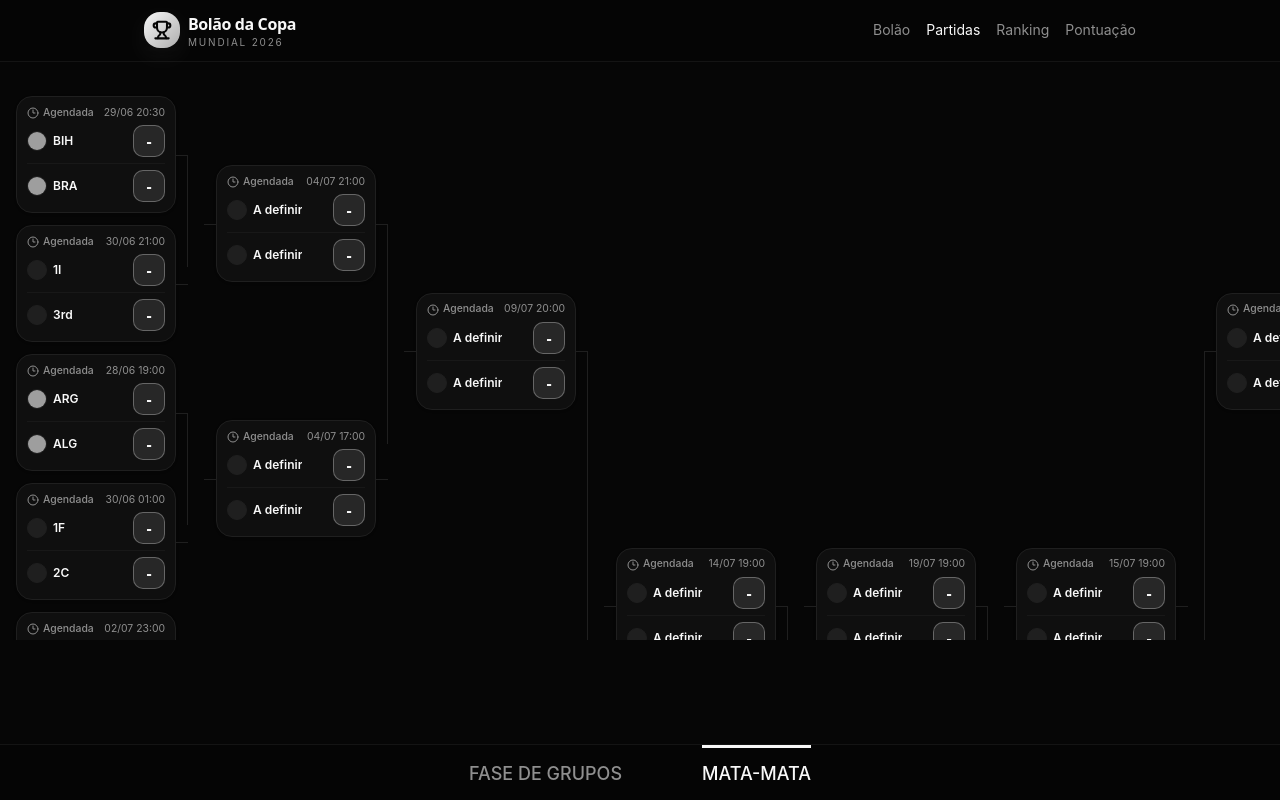
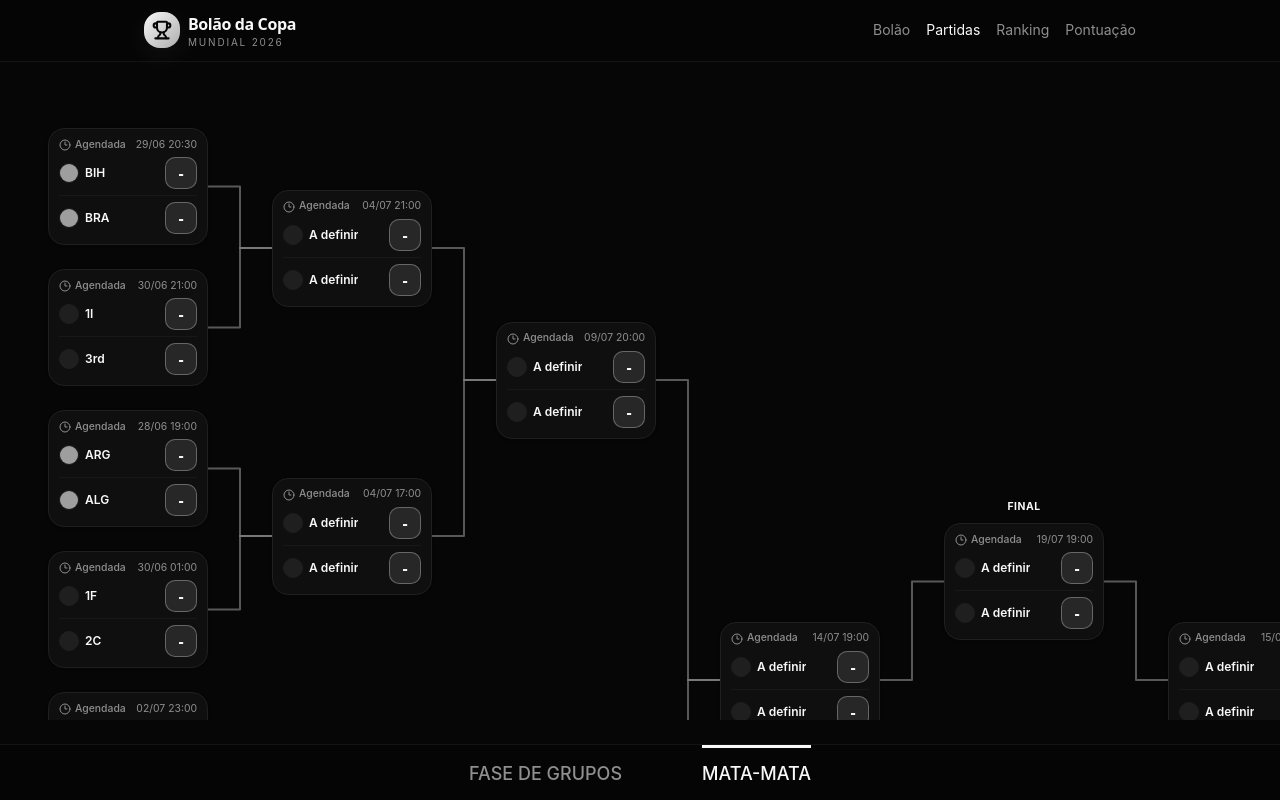
Before and after one commit to moisesferreira123/WorldCupBet-Frontend, a React (Vite) app: page /matches in a window 1280 px wide. Built offline with nearby package versions, Linux system fonts and the light colour scheme; grey boxes are pictures that could not be loaded.

Commit message:
fix: fixed matches order

```diff
--- a/src/components/stage/knockoutStage/KnockoutMatch.tsx
+++ b/src/components/stage/knockoutStage/KnockoutMatch.tsx
@@ -195,8 +195,15 @@ function getStatus(match?: Match) {
   }
 }
 
-export default function KnockoutMatch({ leftLine, rightLine, leftConnectingLine, rightConnectingLine, connectingLineHeight, match, teamsMap, homePlaceholder, awayPlaceholder, editable = false, onScoreChange, onPenaltyChange }: KnockoutMatchProps) {
-  const pathname = useLocation().pathname;
+export default function KnockoutMatch({
+  match,
+  teamsMap,
+  homePlaceholder,
+  awayPlaceholder,
+  editable = false,
+  onScoreChange,
+  onPenaltyChange,
+}: Omit<KnockoutMatchProps, "leftLine" | "rightLine" | "leftConnectingLine" | "rightConnectingLine" | "connectingLineHeight">) {
   const homeTeam = match?.homeTeamId ? teamsMap?.get(match.homeTeamId) : undefined;
   const awayTeam = match?.awayTeamId ? teamsMap?.get(match.awayTeamId) : undefined;
   const status = getStatus(match);
@@ -225,7 +232,11 @@ export default function KnockoutMatch({ leftLine, rightLine, leftConnectingLine,
   }
 
   return (
-    <div className={`relative ${editable ? 'w-64' : 'w-44 xl:w-40'}`}>
+    <div
+      className={`relative ${editable ? 'w-64' : 'w-44 xl:w-40'}`}
+      data-match-id={match?.id}
+      data-stage={match?.stage}
+    >
       <div className="rounded-xl border border-border bg-card shadow-sm p-2.5">
         <div className="mb-1.5 flex items-center justify-between gap-2 text-[0.65rem] leading-none">
           <div className={`flex min-w-0 items-center gap-1 ${status.className}`}>
@@ -284,10 +295,6 @@ export default function KnockoutMatch({ leftLine, rightLine, leftConnectingLine,
           }
         />
       </div>
-      {rightLine && <span className="pointer-events-none absolute -right-3 top-1/2 h-px w-3 bg-border"></span>}
-      {leftLine && <span className="pointer-events-none absolute -left-3 top-1/2 h-px w-3 bg-border"></span>}
-      {rightConnectingLine && <span className={`pointer-events-none absolute -right-3 top-1/2 w-px bg-border ${connectingLineHeight}`}></span>}
-      {leftConnectingLine && <span className={`pointer-events-none absolute -left-3 top-1/2 w-px bg-border ${connectingLineHeight}`}></span>}
     </div>
   );
 }
--- a/src/components/stage/knockoutStage/KnockoutStage.tsx
+++ b/src/components/stage/knockoutStage/KnockoutStage.tsx
@@ -1,9 +1,8 @@
-import { useRef, useState, type MouseEvent } from "react";
+import { useRef, useState, useLayoutEffect, type MouseEvent } from "react";
 import type { Match, Team, WorldCupResponse } from "../../../api/types";
 import {
   roundOf32Placeholders,
   sortMatchesById,
-  type MatchPlaceholder,
 } from "../../../lib/betting";
 import KnockoutMatch from "./KnockoutMatch";
 
@@ -21,41 +20,6 @@ type KnockoutStageProps = {
     value: number | null
   ) => void;
 };
-
-type MatchLineConfig = {
-  leftLine: boolean;
-  rightLine: boolean;
-  leftConnectingLine: boolean;
-  rightConnectingLine: boolean;
-  connectingLineHeight: string;
-};
-
-type MatchColumnConfig = {
-  className: string;
-  matches: (Match | undefined)[];
-  lines: MatchLineConfig[];
-  placeholders?: MatchPlaceholder[];
-  absoluteMatch?: {
-    className: string;
-    match?: Match;
-    line: MatchLineConfig;
-    placeholder?: MatchPlaceholder;
-  };
-};
-
-const line = (
-  leftLine: boolean,
-  rightLine: boolean,
-  rightConnectingLine: boolean,
-  leftConnectingLine: boolean,
-  connectingLineHeight: string
-): MatchLineConfig => ({
-  leftLine,
-  rightLine,
-  rightConnectingLine,
-  leftConnectingLine,
-  connectingLineHeight,
-});
 
 function groupMatchesByStage(matches: Match[]) {
   return {
@@ -81,11 +45,104 @@ export default function KnockoutStage({
   const teamsMap = getTeamsMap(data?.teams ?? []);
   const matchesByStage = groupMatchesByStage(data?.matches ?? []);
   const scrollContainerRef = useRef<HTMLDivElement>(null);
+  const contentRef = useRef<HTMLDivElement>(null);
   const [isDragging, setIsDragging] = useState(false);
   const [startX, setStartX] = useState(0);
   const [startY, setStartY] = useState(0);
   const [scrollLeft, setScrollLeft] = useState(0);
   const [scrollTop, setScrollTop] = useState(0);
+  const [paths, setPaths] = useState<string[]>([]);
+
+  useLayoutEffect(() => {
+    if (!contentRef.current) return;
+
+    const calculatePaths = () => {
+      const newPaths: string[] = [];
+      const contentEl = contentRef.current;
+      if (!contentEl) return;
+      const contentRect = contentEl.getBoundingClientRect();
+      const matchElements = contentEl.querySelectorAll("[data-match-id]");
+
+      const getCenter = (el: Element) => {
+        const rect = el.getBoundingClientRect();
+        return {
+          x: rect.left - contentRect.left + rect.width / 2,
+          y: rect.top - contentRect.top + rect.height / 2,
+          left: rect.left - contentRect.left,
+          right: rect.right - contentRect.left,
+          top: rect.top - contentRect.top,
+          bottom: rect.bottom - contentRect.top,
+          width: rect.width,
+          height: rect.height,
+        };
+      };
+
+      const matchMap = new Map();
+      matchElements.forEach(el => {
+        const id = el.getAttribute("data-match-id");
+        if (id) matchMap.set(id, el);
+      });
+
+      const drawElbow = (start: any, end: any, direction: "right" | "left") => {
+        const midX = (start.x + end.x) / 2;
+        if (direction === "right") {
+          return `M ${start.right} ${start.y} H ${midX} V ${end.y} H ${end.left}`;
+        } else {
+          return `M ${start.left} ${start.y} H ${midX} V ${end.y} H ${end.right}`;
+        }
+      };
+
+      const connect = (
+        sourceMatches: Match[],
+        targetMatches: Match[],
+        sourcePerTarget: number
+      ) => {
+        targetMatches.forEach((target, i) => {
+          const targetEl = matchMap.get(String(target.id));
+          if (!targetEl) return;
+          const targetPos = getCenter(targetEl);
+
+          for (let j = 0; j < sourcePerTarget; j++) {
+            const source = sourceMatches[i * sourcePerTarget + j];
+            if (!source) continue;
+            const sourceEl = matchMap.get(String(source.id));
+            if (!sourceEl) continue;
+            const sourcePos = getCenter(sourceEl);
+            const dir = sourcePos.x < targetPos.x ? "right" : "left";
+            newPaths.push(drawElbow(sourcePos, targetPos, dir));
+          }
+        });
+      };
+
+      const left32 = matchesByStage.roundOf32.slice(0, 8);
+      const right32 = matchesByStage.roundOf32.slice(8, 16);
+      const left16 = matchesByStage.roundOf16.slice(0, 4);
+      const right16 = matchesByStage.roundOf16.slice(4, 8);
+      const leftQF = matchesByStage.quarterFinals.slice(0, 2);
+      const rightQF = matchesByStage.quarterFinals.slice(2, 4);
+      const leftSF = matchesByStage.semiFinals.slice(0, 1);
+      const rightSF = matchesByStage.semiFinals.slice(1, 2);
+      const final = matchesByStage.final;
+
+      connect(left32, left16, 2);
+      connect(right32, right16, 2);
+      connect(left16, leftQF, 2);
+      connect(right16, rightQF, 2);
+      connect(leftQF, leftSF, 2);
+      connect(rightQF, rightSF, 2);
+      connect(leftSF, final, 1);
+      connect(rightSF, final, 1);
+
+      setPaths(newPaths);
+    };
+
+    const timer = setTimeout(calculatePaths, 100);
+    window.addEventListener("resize", calculatePaths);
+    return () => {
+      clearTimeout(timer);
+      window.removeEventListener("resize", calculatePaths);
+    };
+  }, [data, editable, matchesByStage]);
 
   const handleMouseMove = (e: MouseEvent) => {
     if (!isDragging || !scrollContainerRef.current) return;
@@ -107,84 +164,7 @@ export default function KnockoutStage({
     setScrollTop(scrollContainerRef.current.scrollTop);
   };
 
-  const handleMouseUp = () => {
-    setIsDragging(false);
-  };
-
-  const columns: MatchColumnConfig[] = [
-    {
-      className: "flex flex-col justify-around gap-3",
-      matches: matchesByStage.roundOf32.slice(0, 8),
-      placeholders: roundOf32Placeholders.slice(0, 8),
-      lines: Array.from({ length: 8 }, (_, index) =>
-        line(false, true, index % 2 === 0, false, "h-28")
-      ),
-    },
-    {
-      className: "flex flex-1 flex-col justify-around",
-      matches: matchesByStage.roundOf16.slice(0, 4),
-      lines: [
-        line(true, true, true, false, "h-55"),
-        line(true, true, false, false, "h-28"),
-        line(true, true, true, false, "h-55"),
-        line(true, true, false, false, "h-28"),
-      ],
-    },
-    {
-      className: "flex flex-1 flex-col justify-around",
-      matches: matchesByStage.quarterFinals.slice(0, 2),
-      lines: [
-        line(true, true, true, false, "h-109.5"),
-        line(true, true, false, false, "h-55"),
-      ],
-    },
-    {
-      className: "flex flex-1 flex-col justify-around",
-      matches: matchesByStage.semiFinals.slice(0, 1),
-      lines: [line(true, true, true, false, "h-60")],
-    },
-    {
-      className: "relative flex flex-1 flex-col justify-around",
-      matches: matchesByStage.final.slice(0, 1),
-      lines: [line(true, true, true, false, "h-60")],
-      absoluteMatch: {
-        className: "absolute w-full top-156.75",
-        match: matchesByStage.thirdPlace[0],
-        line: line(true, true, false, false, "h-109.5"),
-      },
-    },
-    {
-      className: "relative flex flex-1 flex-col justify-around",
-      matches: matchesByStage.semiFinals.slice(1, 2),
-      lines: [line(true, true, false, false, "h-60")],
-    },
-    {
-      className: "flex flex-1 flex-col justify-around",
-      matches: matchesByStage.quarterFinals.slice(2, 4),
-      lines: [
-        line(true, true, false, true, "h-109.5"),
-        line(true, true, false, false, "h-55"),
-      ],
-    },
-    {
-      className: "flex flex-1 flex-col justify-around",
-      matches: matchesByStage.roundOf16.slice(4, 8),
-      lines: [
-        line(true, true, false, true, "h-55"),
-        line(true, true, false, false, "h-28"),
-        line(true, true, false, true, "h-55"),
-        line(true, true, false, false, "h-28"),
-      ],
-    },
-    {
-      className: "flex flex-1 flex-col justify-around gap-3",
-      matches: matchesByStage.roundOf32.slice(8, 16),
-      placeholders: roundOf32Placeholders.slice(8, 16),
-      lines: Array.from({ length: 8 }, (_, index) =>
-        line(true, false, false, index % 2 === 0, "h-28")
-      ),
-    },
-  ];
+  const handleMouseUp = () => setIsDragging(false);
 
   return (
     <div
@@ -193,46 +173,134 @@ export default function KnockoutStage({
       onMouseUp={handleMouseUp}
       onMouseLeave={handleMouseUp}
       onMouseMove={handleMouseMove}
-      className={`w-full max-h-[70vh] overflow-auto px-4 pb-8 no-scrollbar touch-none ${
+      className={`no-scrollbar w-full max-h-[80vh] overflow-auto px-4 pb-12 touch-none ${
         isDragging ? "cursor-grabbing" : "cursor-grab"
       }`}
     >
-      <div className="mx-auto flex min-w-max justify-start gap-8 py-4 sm:justify-center lg:gap-10">
-        {columns.map((column, columnIndex) => (
       <div
-            key={columnIndex}
-            className={`${column.className} select-none`}
+        ref={contentRef}
+        className="relative mx-auto flex min-w-max gap-12 p-8 py-12 lg:gap-16 sm:justify-center"
       >
-            {column.lines.map((lineConfig, matchIndex) => (
+        <svg className="pointer-events-none absolute inset-0 h-full w-full overflow-visible">
+          {paths.map((d, i) => (
+            <path
+              key={i}
+              d={d}
+              fill="none"
+              stroke="currentColor"
+              strokeWidth="2"
+              className="text-muted-foreground/60 transition-all duration-300"
+              strokeLinecap="round"
+              strokeLinejoin="round"
+            />
+          ))}
+        </svg>
+
+        {/* Round of 32 Left */}
+        <div className="flex flex-col justify-around gap-6">
+          {matchesByStage.roundOf32.slice(0, 8).map((match, i) => (
             <KnockoutMatch
-                key={`${columnIndex}-${matchIndex}`}
-                {...lineConfig}
-                match={column.matches[matchIndex]}
+              key={match.id}
+              match={match}
               teamsMap={teamsMap}
-                homePlaceholder={column.placeholders?.[matchIndex]?.home}
-                awayPlaceholder={column.placeholders?.[matchIndex]?.away}
+              homePlaceholder={roundOf32Placeholders[i].home}
+              awayPlaceholder={roundOf32Placeholders[i].away}
               editable={editable}
               onScoreChange={onScoreChange}
               onPenaltyChange={onPenaltyChange}
             />
           ))}
+        </div>
 
-            {column.absoluteMatch && (
-              <div className={column.absoluteMatch.className}>
+        {/* Round of 16 Left */}
+        <div className="flex flex-col justify-around gap-12">
+          {matchesByStage.roundOf16.slice(0, 4).map(match => (
             <KnockoutMatch
-                  {...column.absoluteMatch.line}
-                  match={column.absoluteMatch.match}
+              key={match.id}
+              match={match}
               teamsMap={teamsMap}
-                  homePlaceholder={column.absoluteMatch.placeholder?.home}
-                  awayPlaceholder={column.absoluteMatch.placeholder?.away}
               editable={editable}
               onScoreChange={onScoreChange}
               onPenaltyChange={onPenaltyChange}
             />
+          ))}
         </div>
-            )}
+
+        {/* Quarter Finals Left */}
+        <div className="flex flex-col justify-around gap-24">
+          {matchesByStage.quarterFinals.slice(0, 2).map(match => (
+            <KnockoutMatch key={match.id} match={match} teamsMap={teamsMap} editable={editable} onScoreChange={onScoreChange} onPenaltyChange={onPenaltyChange} />
+          ))}
         </div>
+
+        {/* Semi Finals Left */}
+        <div className="flex flex-col justify-around gap-32">
+          <KnockoutMatch match={matchesByStage.semiFinals[0]} teamsMap={teamsMap} editable={editable} onScoreChange={onScoreChange} onPenaltyChange={onPenaltyChange} />
+        </div>
+
+        {/* Final + Third Place */}
+        <div className="flex flex-col justify-center gap-24">
+          <div className="flex flex-col gap-20">
+            <div className="flex flex-col items-center gap-2">
+              <span className="text-[0.65rem] font-bold uppercase tracking-wider text-gold">Final</span>
+              <KnockoutMatch match={matchesByStage.final[0]} teamsMap={teamsMap} editable={editable} onScoreChange={onScoreChange} onPenaltyChange={onPenaltyChange} />
+            </div>
+            <div className="flex flex-col items-center gap-2">
+              <span className="text-[0.65rem] font-bold uppercase tracking-wider text-muted-foreground">3º Lugar</span>
+              <KnockoutMatch match={matchesByStage.thirdPlace[0]} teamsMap={teamsMap} editable={editable} onScoreChange={onScoreChange} onPenaltyChange={onPenaltyChange} />
+            </div>
+          </div>
+        </div>
+
+        {/* Semi Finals Right */}
+        <div className="flex flex-col justify-around gap-32">
+          <KnockoutMatch match={matchesByStage.semiFinals[1]} teamsMap={teamsMap} editable={editable} onScoreChange={onScoreChange} onPenaltyChange={onPenaltyChange} />
+        </div>
+
+        {/* Quarter Finals Right */}
+        <div className="flex flex-col justify-around gap-24">
+
+          {matchesByStage.quarterFinals.slice(2, 4).map(match => (
+            <KnockoutMatch
+              key={match.id}
+              match={match}
+              teamsMap={teamsMap}
+              editable={editable}
+              onScoreChange={onScoreChange}
+              onPenaltyChange={onPenaltyChange}
+            />
           ))}
+        </div>
+
+        {/* Round of 16 Right */}
+        <div className="flex flex-col justify-around gap-12">
+          {matchesByStage.roundOf16.slice(4, 8).map(match => (
+            <KnockoutMatch
+              key={match.id}
+              match={match}
+              teamsMap={teamsMap}
+              editable={editable}
+              onScoreChange={onScoreChange}
+              onPenaltyChange={onPenaltyChange}
+            />
+          ))}
+        </div>
+
+        {/* Round of 32 Right */}
+        <div className="flex flex-col justify-around gap-6">
+          {matchesByStage.roundOf32.slice(8, 16).map((match, i) => (
+            <KnockoutMatch
+              key={match.id}
+              match={match}
+              teamsMap={teamsMap}
+              homePlaceholder={roundOf32Placeholders[i + 8].home}
+              awayPlaceholder={roundOf32Placeholders[i + 8].away}
+              editable={editable}
+              onScoreChange={onScoreChange}
+              onPenaltyChange={onPenaltyChange}
+            />
+          ))}
+        </div>
       </div>
     </div>
   );
```
Lines whose indentation alone changed are shown as unchanged.
